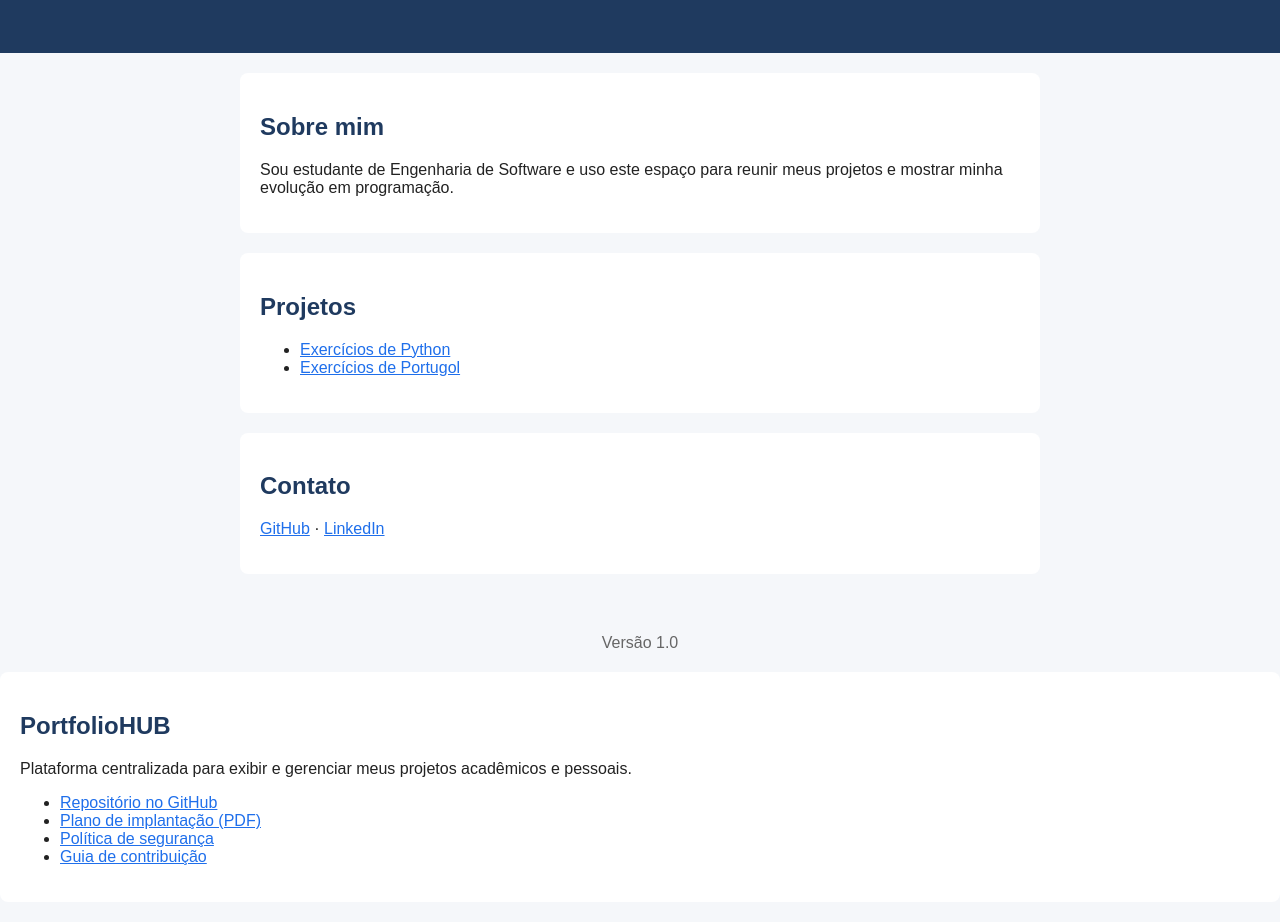
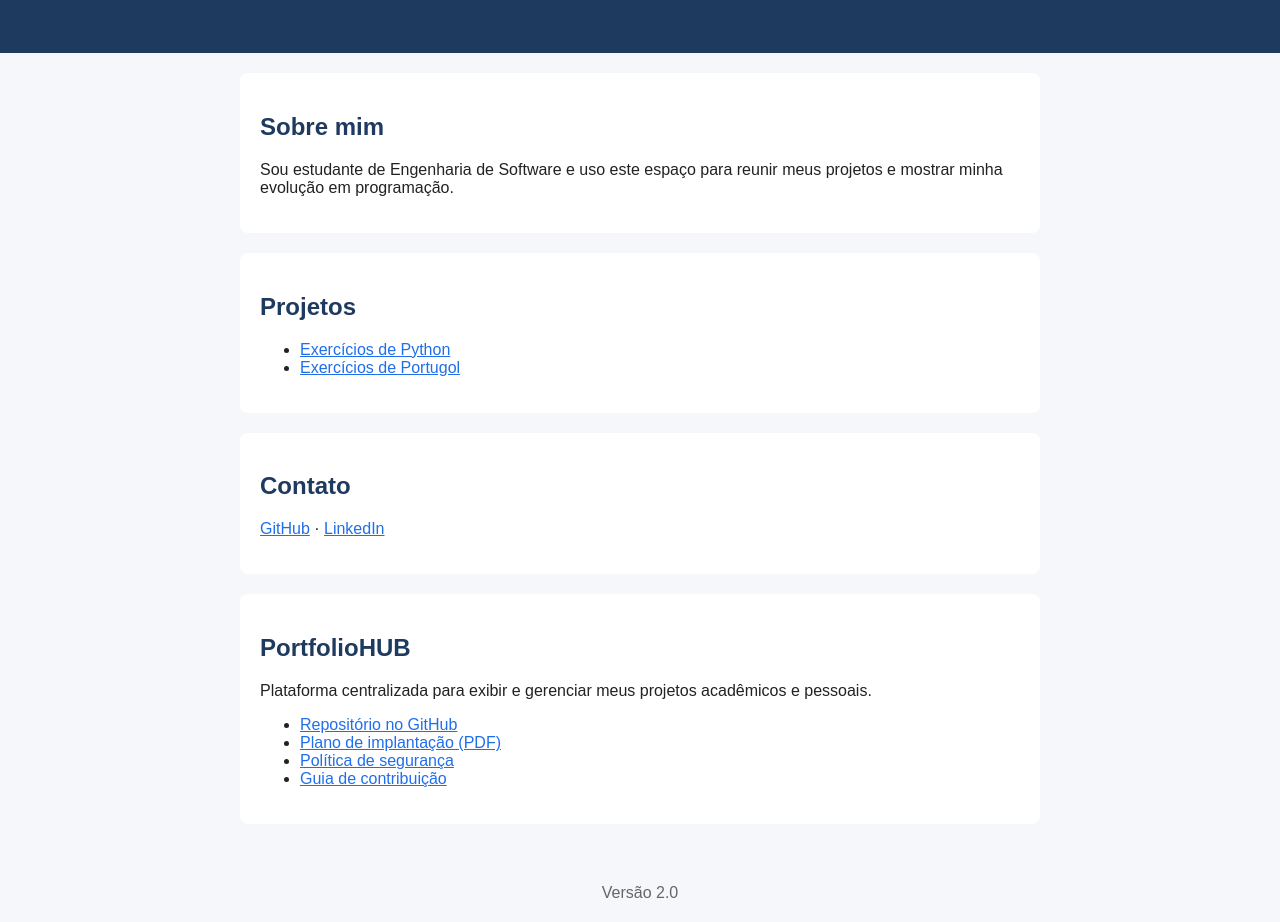
Before and after one commit to araudsy/portfolio-academico, a plain HTML site: page index.html in a window 1280 px wide. Shown: the part 141-1063 px from the top of the page. Drawn offline with Linux system fonts and the light colour scheme.

Commit message:
centraliza o site
fix: centraliza seção PortfolioHUB no site

```diff
--- a/index.html
+++ b/index.html
@@ -37,8 +37,6 @@
       <p><a href="https://github.com/araudsy">GitHub</a> ·
          <a href="https://www.linkedin.com/in/yasmin-araujo-5a58762a9/">LinkedIn</a></p>
     </section>
-  </main>
-  <footer>Versão 1.0</footer>
     <section id="portfoliohub">
       <h2>PortfolioHUB</h2>
       <p>Plataforma centralizada para exibir e gerenciar meus projetos acadêmicos e pessoais.</p>
@@ -49,5 +47,7 @@
         <li><a href="https://github.com/araudsy/portfolio-academico/blob/main/CONTRIBUTING.md">Guia de contribuição</a></li>
       </ul>
     </section>
+  </main>
+  <footer>Versão 2.0</footer>
 </body>
 </html>
```
Lines whose indentation alone changed are shown as unchanged.
